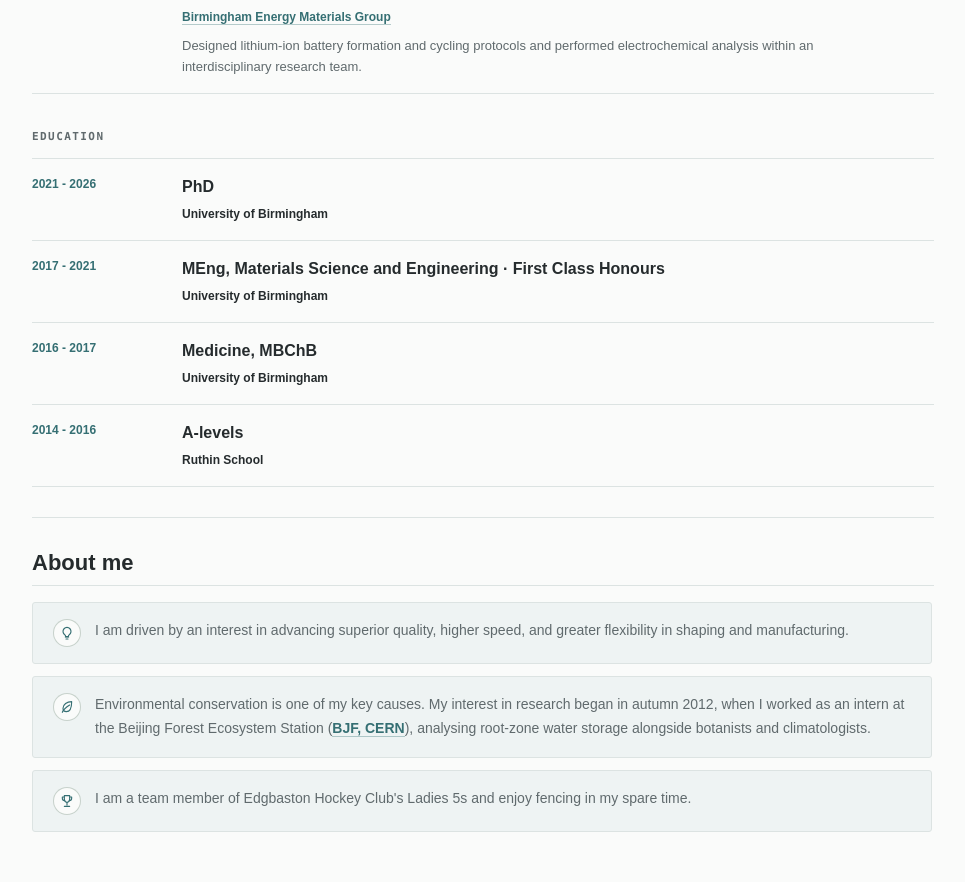
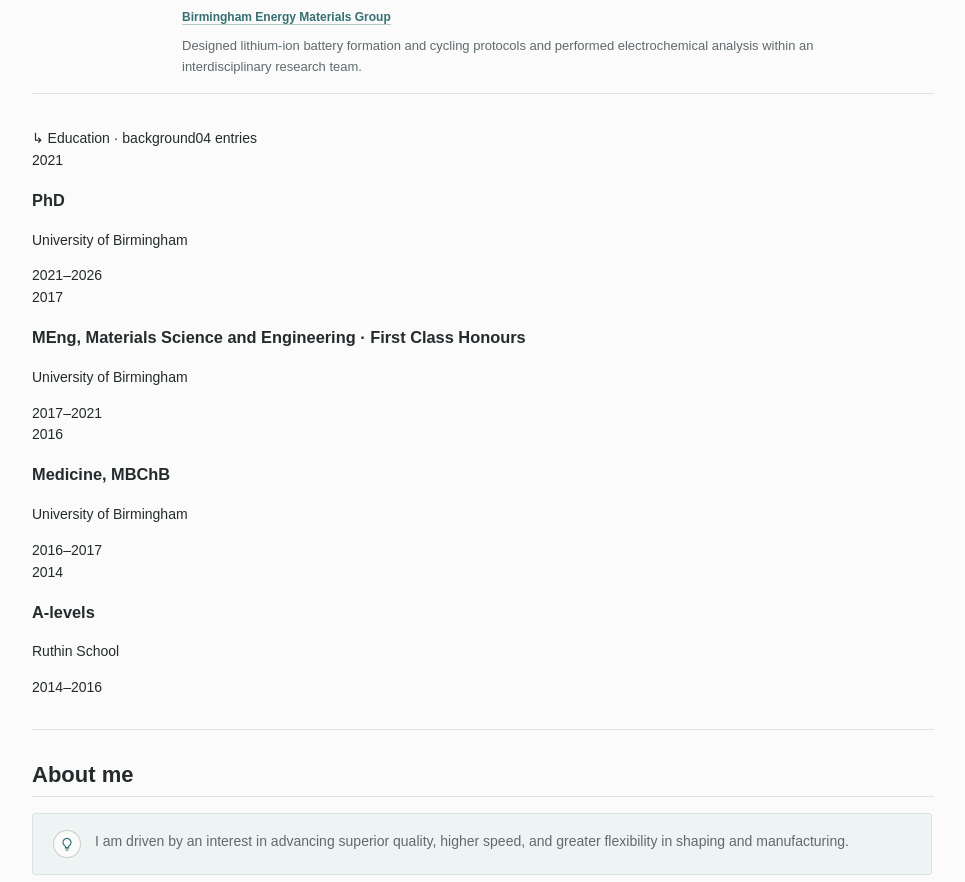
Before and after one commit to daorong-y/portfolio, a React (Vite) app: page / in a window 1280 px wide. Shown: the part 3342-4224 px from the top of the page, without its empty margins (294-1259 px from the left). Built offline with nearby package versions, Linux system fonts and the light colour scheme.

Commit message:
Reshape Education as compact logbook

```diff
--- a/src/App.tsx
+++ b/src/App.tsx
@@ -648,34 +648,45 @@ export default function Home() {
           </div>
 
           <div className="timeline-group education-group">
-            <div className="timeline-label">Education</div>
-            <article className="timeline-item">
-              <div className="timeline-date">2021 - 2026</div>
-              <div>
-                <h3>PhD</h3>
-                <p className="timeline-org">University of Birmingham</p>
+            <div className="education-logbook-header">
+              <span>↳ Education · background</span>
+              <span>04 entries</span>
+            </div>
+            <article className="education-item current">
+              <div className="education-year">
+                <span className="education-dot" aria-hidden="true" />
+                <span>2021</span>
               </div>
+              <h3>PhD</h3>
+              <p className="education-org">University of Birmingham</p>
+              <span className="education-range">2021–2026</span>
             </article>
-            <article className="timeline-item">
-              <div className="timeline-date">2017 - 2021</div>
-              <div>
-                <h3>MEng, Materials Science and Engineering · First Class Honours</h3>
-                <p className="timeline-org">University of Birmingham</p>
+            <article className="education-item">
+              <div className="education-year">
+                <span className="education-dot" aria-hidden="true" />
+                <span>2017</span>
               </div>
+              <h3>MEng, Materials Science and Engineering · First Class Honours</h3>
+              <p className="education-org">University of Birmingham</p>
+              <span className="education-range">2017–2021</span>
             </article>
-            <article className="timeline-item">
-              <div className="timeline-date">2016 - 2017</div>
-              <div>
-                <h3>Medicine, MBChB</h3>
-                <p className="timeline-org">University of Birmingham</p>
+            <article className="education-item">
+              <div className="education-year">
+                <span className="education-dot" aria-hidden="true" />
+                <span>2016</span>
               </div>
+              <h3>Medicine, MBChB</h3>
+              <p className="education-org">University of Birmingham</p>
+              <span className="education-range">2016–2017</span>
             </article>
-            <article className="timeline-item">
-              <div className="timeline-date">2014 - 2016</div>
-              <div>
-                <h3>A-levels</h3>
-                <p className="timeline-org">Ruthin School</p>
+            <article className="education-item">
+              <div className="education-year">
+                <span className="education-dot" aria-hidden="true" />
+                <span>2014</span>
               </div>
+              <h3>A-levels</h3>
+              <p className="education-org">Ruthin School</p>
+              <span className="education-range">2014–2016</span>
             </article>
           </div>
         </section>
```
